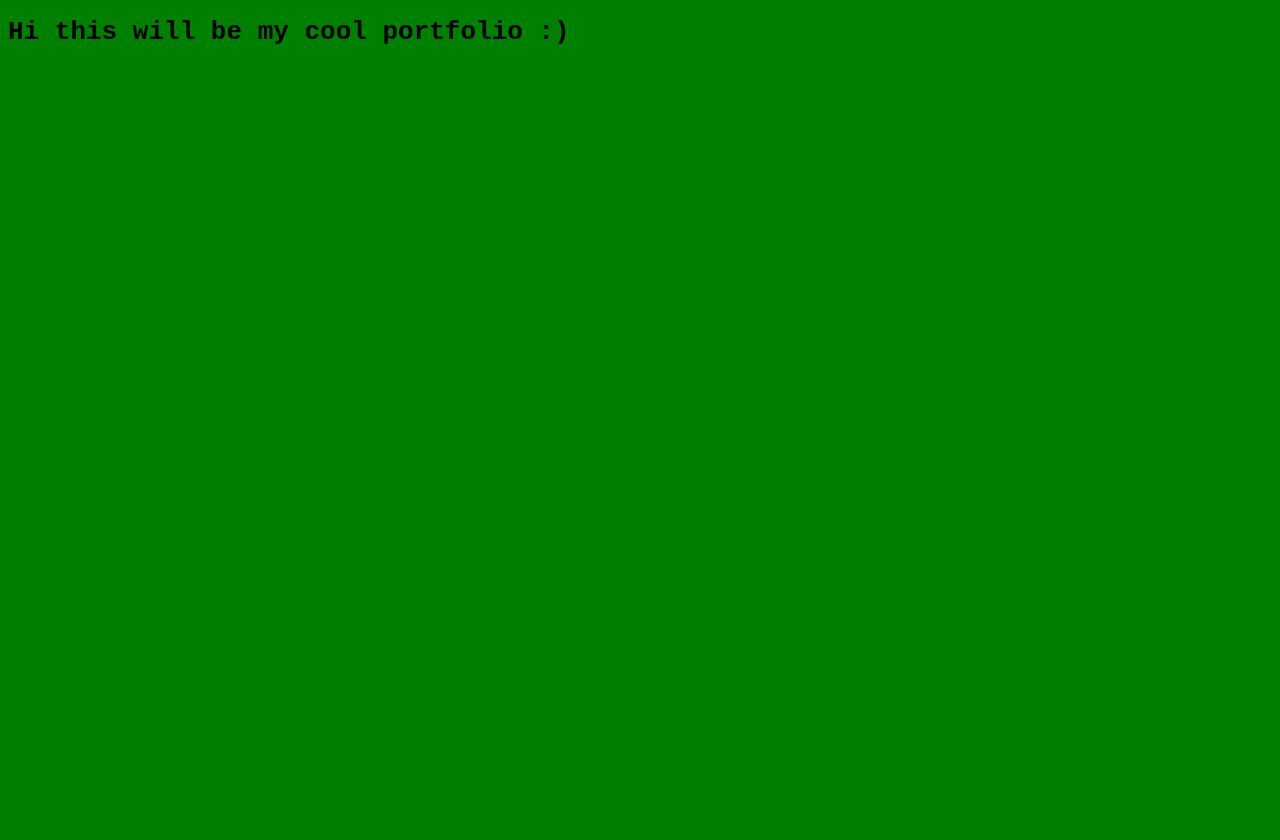
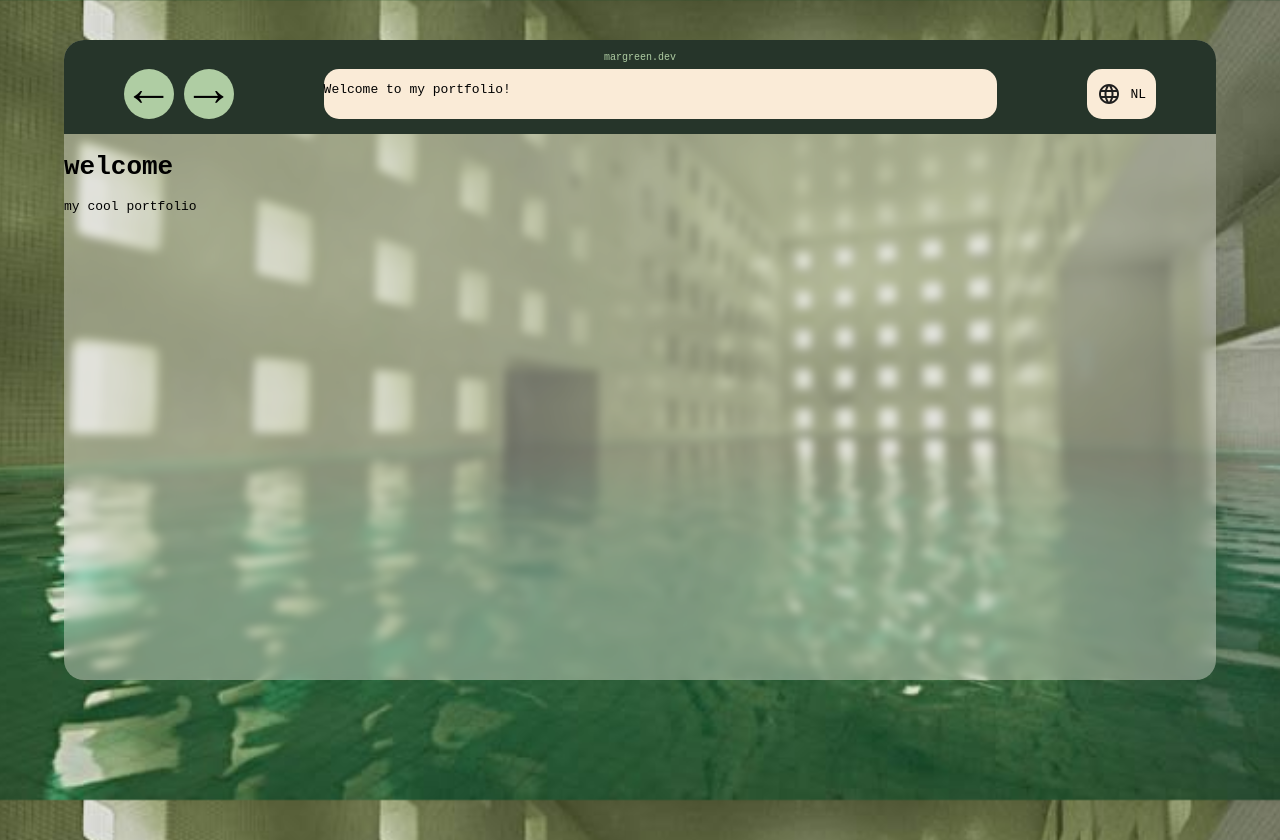
Before and after one commit to MarGreenDev/margreendev-portfolio, a React (Vite) app: page / in a window 1280 px wide. Before the commit the page ends 800 px from the top, so only its background shows below. Built offline with nearby package versions, Linux system fonts and the light colour scheme.

Commit message:
create header

```diff
--- a/src/App.jsx
+++ b/src/App.jsx
@@ -1,7 +1,37 @@
 
 
 function App() {
-  return <h1>Hi this will be my cool portfolio :)</h1>
+  return (
+    <div className="browser">
+      <header className="browser-bar">
+
+        <h1>margreen.dev</h1>
+
+        <div className="search-lang">
+
+          <div className="arrow-buttons">
+            <div className="arrow">←</div>
+            <div className="arrow">→</div>
+          </div>
+
+          <div className="search-bar">
+            <p>Welcome to my portfolio!</p>
+          </div>
+
+          <div className="language">
+            <img src="language.svg" alt="language" />
+            <p>NL</p> {/* will be button ig */}
+          </div>
+        </div>
+      </header>
+
+      <div className="browser-content">
+        <h1>welcome</h1>
+        <p>my cool portfolio</p>
+      </div>
+
+    </div>
+  )
 }
 
 export default App
--- a/src/index.css
+++ b/src/index.css
@@ -1,8 +1,88 @@
 :root {
-  --primary-color: green;
+  --background-color: rgba(241, 240, 231, 0.4);
+  --primary-color: #26352A;
+  --secondary-color: #AFCDA3;
+}
+
+html {
+  font-family: monospace;
 }
 
 body {
+  margin: 0;
+  min-height: 100vh;
+
+  background-image: url(assets/background-img.jpeg);
+  background-repeat: no-repeat;
+  background-size: cover;
+  background-attachment: fixed;
+}
+
+.browser {
+  width: 90%;
+  max-width: 1200px;
+  height: 80vh;
+
+  margin: 5vh auto;
+
+  background-color: var(--background-color);
+  backdrop-filter: blur(5px);
+  border-radius: 20px;
+
+  overflow: hidden;
+}
+
+.browser-bar {
   background-color: var(--primary-color);
-  font-family: monospace;
+  min-height: 70px;
+
+  padding: 5px 15px 15px 15px;
+
+  display: flex;
+  flex-direction: column;
+  justify-content: space-between;
 }
+
+.browser-bar h1 {
+  text-align: center;
+  font-weight: lighter;
+  font-size: x-small;
+  color: var(--secondary-color);
+}
+
+.search-lang {
+  display: flex;
+  justify-content: space-around;
+}
+
+.arrow-buttons {
+  display: flex;
+  gap: 10px;
+  font-size: 50px;
+  text-align: center;
+}
+
+.arrow-buttons .arrow {
+  background-color: var(--secondary-color);
+  border-radius: 50%;
+  height: 50px;
+  width: 50px;
+  line-height: 45px;
+}
+
+.search-bar {
+  border-radius: 15px;
+  background-color: antiquewhite;
+  min-width: 60%;
+}
+
+.language {
+  display: flex;
+  align-items: center;
+  gap: 10px;
+  border-radius: 15px;
+  background-color: antiquewhite;
+  padding: 0 10px 0 10px;
+
+  text-align: center;
+}
```
Also changed, not shown: public/language.svg (added), src/App.css (deleted), src/assets/background-img.jpeg (added).
